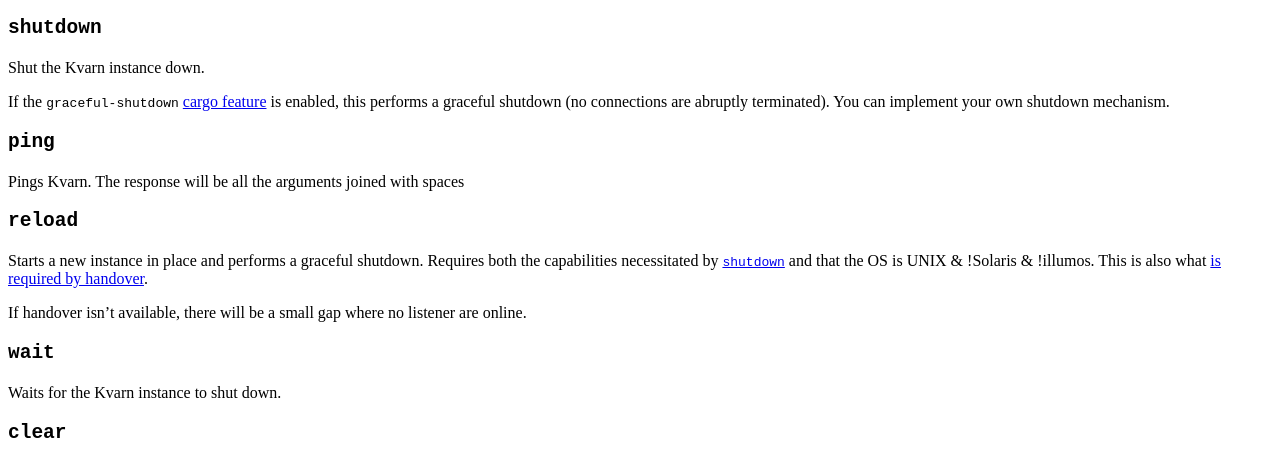
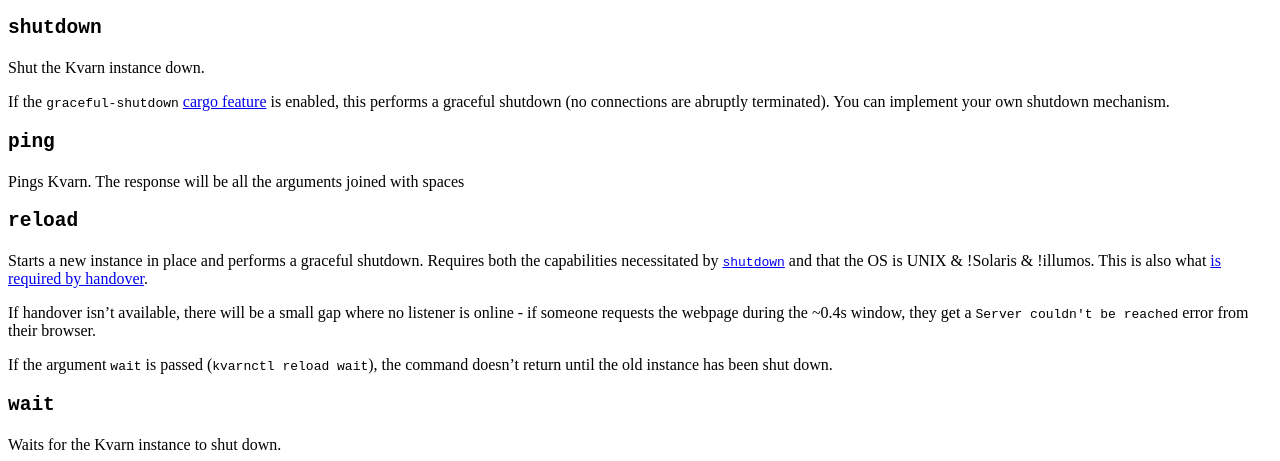
Before and after one commit to Icelk/kvarn.org, a plain HTML site: page public/ctl/index.html in a window 1280 px wide. Shown: the part 161-622 px from the top of the page. Drawn offline with Linux system fonts and the light colour scheme.

Commit message:
Document new kvarnctl reload argument.

```diff
--- a/public/ctl/index.html
+++ b/public/ctl/index.html
@@ -17,7 +17,9 @@ You can implement your own shutdown mechanism.</p>
 <p>Starts a new instance in place and performs a graceful shutdown.
 Requires both the capabilities necessitated by <a href="#shutdown"><code>shutdown</code></a> and that the OS is UNIX &amp; !Solaris &amp; !illumos.
 This is also what <a href="/shutdown-handover.#handover">is required by handover</a>.</p>
-<p>If handover isn’t available, there will be a small gap where no listener are online.</p>
+<p>If handover isn’t available, there will be a small gap where no listener is online -
+if someone requests the webpage during the ~0.4s window, they get a <code>Server couldn't be reached</code> error from their browser.</p>
+<p>If the argument <code>wait</code> is passed (<code>kvarnctl reload wait</code>), the command doesn’t return until the old instance has been shut down.</p>
 <h2 id="wait"><code>wait</code></h2>
 <p>Waits for the Kvarn instance to shut down.</p>
 <h2 id="clear"><code>clear</code></h2>
```
Also changed, not shown: 1 other file.
